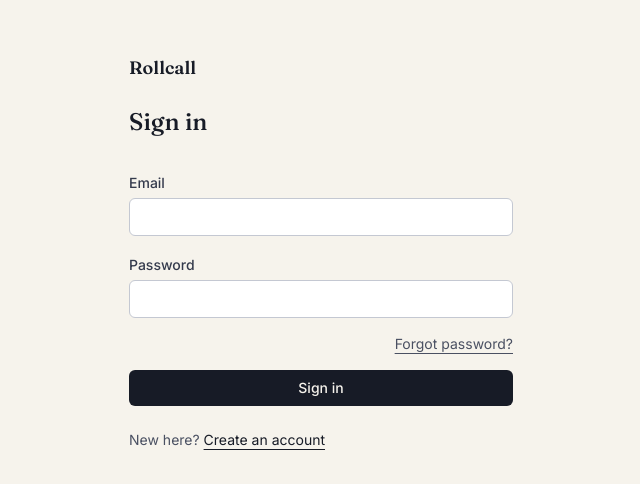
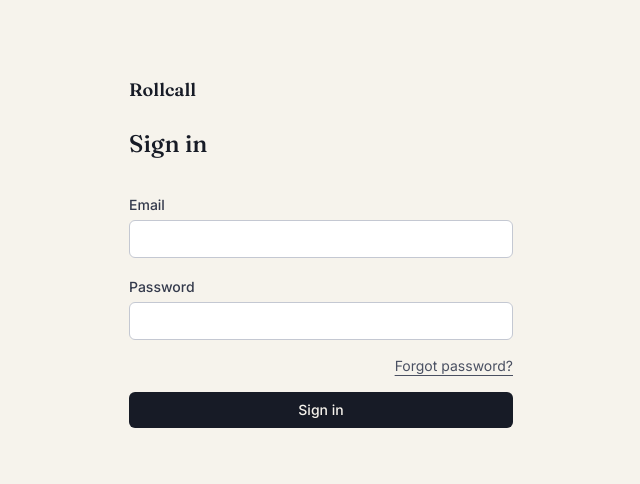
Before and after one commit to raj-se/Attendigo, a Next.js app: page /login in a window 1280 px wide. Shown: the part 148-632 px from the top of the page, without its empty margins (319-959 px from the left). Built offline with nearby package versions, Linux system fonts and the light colour scheme.

Commit message:
Update page.tsx

```diff
--- a/src/app/login/page.tsx
+++ b/src/app/login/page.tsx
@@ -61,7 +61,6 @@
               autoComplete="current-password"
             />
           </label>
-
           <p className="text-right text-sm">
             <Link href="/forgot-password" className="text-ink-500 underline underline-offset-4">
               Forgot password?
@@ -78,13 +77,6 @@
             {submitting ? "Signing in…" : "Sign in"}
           </button>
         </form>
-
-        <p className="mt-6 text-sm text-ink-500">
-          New here?{" "}
-          <Link href="/signup" className="text-ink underline underline-offset-4">
-            Create an account
-          </Link>
-        </p>
       </div>
     </main>
   );
```
